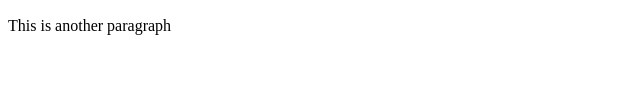
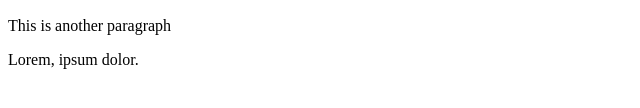
Before and after one commit to umaima1206/vc-class01, a plain HTML site: page index.html in a window 1280 px wide. Shown: the part 148-256 px from the top of the page, without its empty margins (0-640 px from the left). Drawn offline with Linux system fonts and the light colour scheme.

Commit message:
Added placeholder text

```diff
--- a/index.html
+++ b/index.html
@@ -13,6 +13,7 @@
 <h2> This is Another Heading</h2>
 <!--This is another comment-->
 <p>This is another paragraph</p>
-
+<!-- another Comment -->
+<span>Lorem, ipsum dolor.</span>
 </body>
 </html>
```
